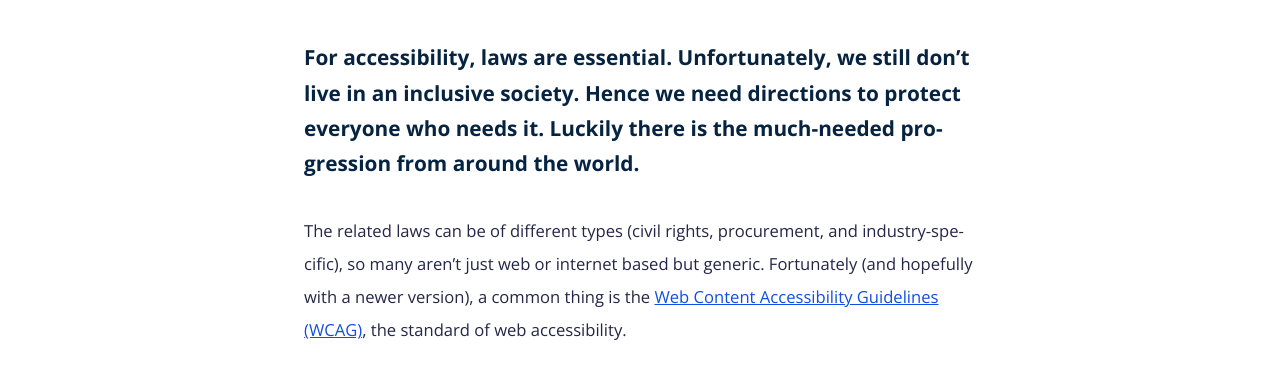
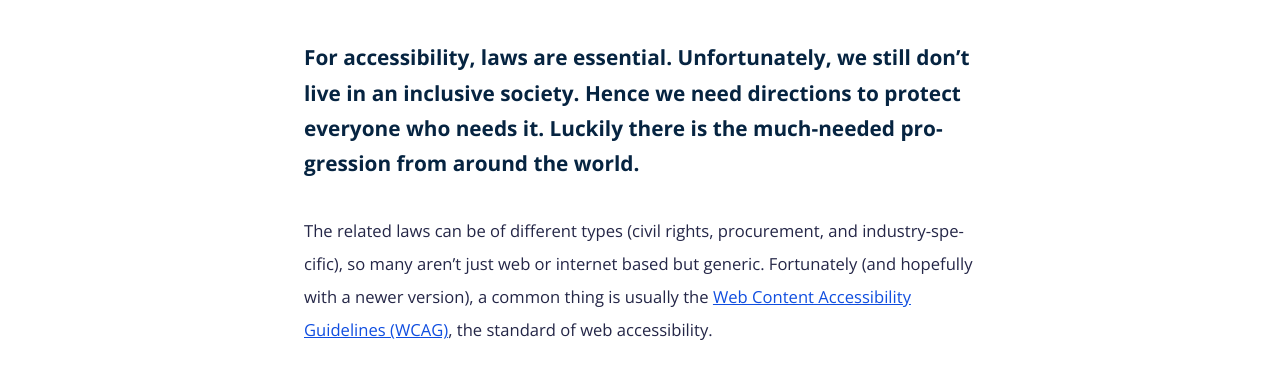
Before and after one commit to conedevelopment/bite-sized-a11y, an Eleventy site: page src/posts/web-accessibility-laws-policies.md in a window 1280 px wide. Shown: the part 379-755 px from the top of the page. Built offline with nearby package versions, Linux system fonts and the light colour scheme; Eleventy itself is replaced by a stand-in of ours; files that its build step writes are made by us from their sources.

Commit message:
Update #2

```diff
--- a/src/posts/web-accessibility-laws-policies.md
+++ b/src/posts/web-accessibility-laws-policies.md
@@ -16,7 +16,7 @@ resources:
 
 For accessibility, laws are essential. Unfortunately, we still don’t live in an inclusive society. Hence we need directions to protect everyone who needs it. Luckily there is the much-needed progression from around the world.
 
-The related laws can be of different types (civil rights, procurement, and industry-specific), so many aren’t just web or internet based but generic. Fortunately (and hopefully with a newer version), a common thing is the [Web Content Accessibility Guidelines (WCAG)](https://www.w3.org/WAI/standards-guidelines/wcag/), the standard of web accessibility.
+The related laws can be of different types (civil rights, procurement, and industry-specific), so many aren’t just web or internet based but generic. Fortunately (and hopefully with a newer version), a common thing is usually the [Web Content Accessibility Guidelines (WCAG)](https://www.w3.org/WAI/standards-guidelines/wcag/), the standard of web accessibility.
 
 In the following list, you will find an incomplete list of a11y (accessibility) laws from around the world:
 
```
